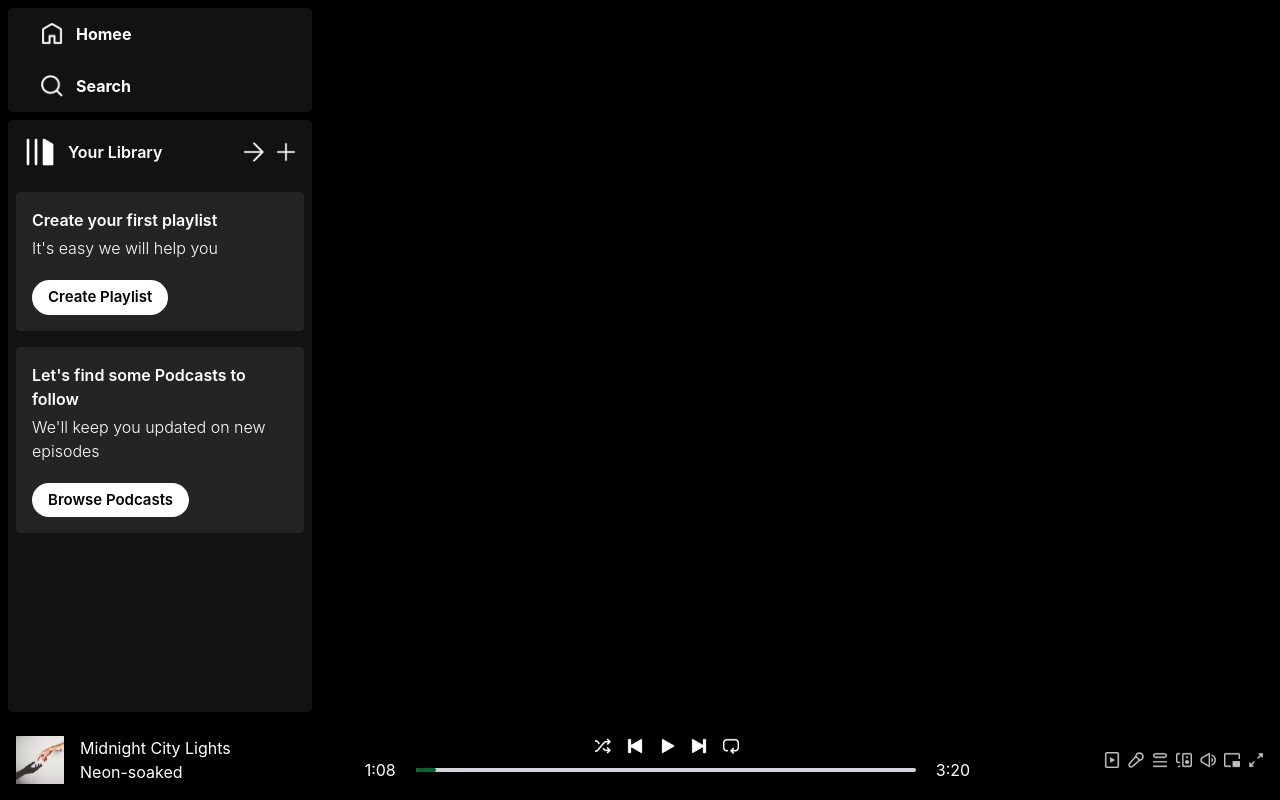
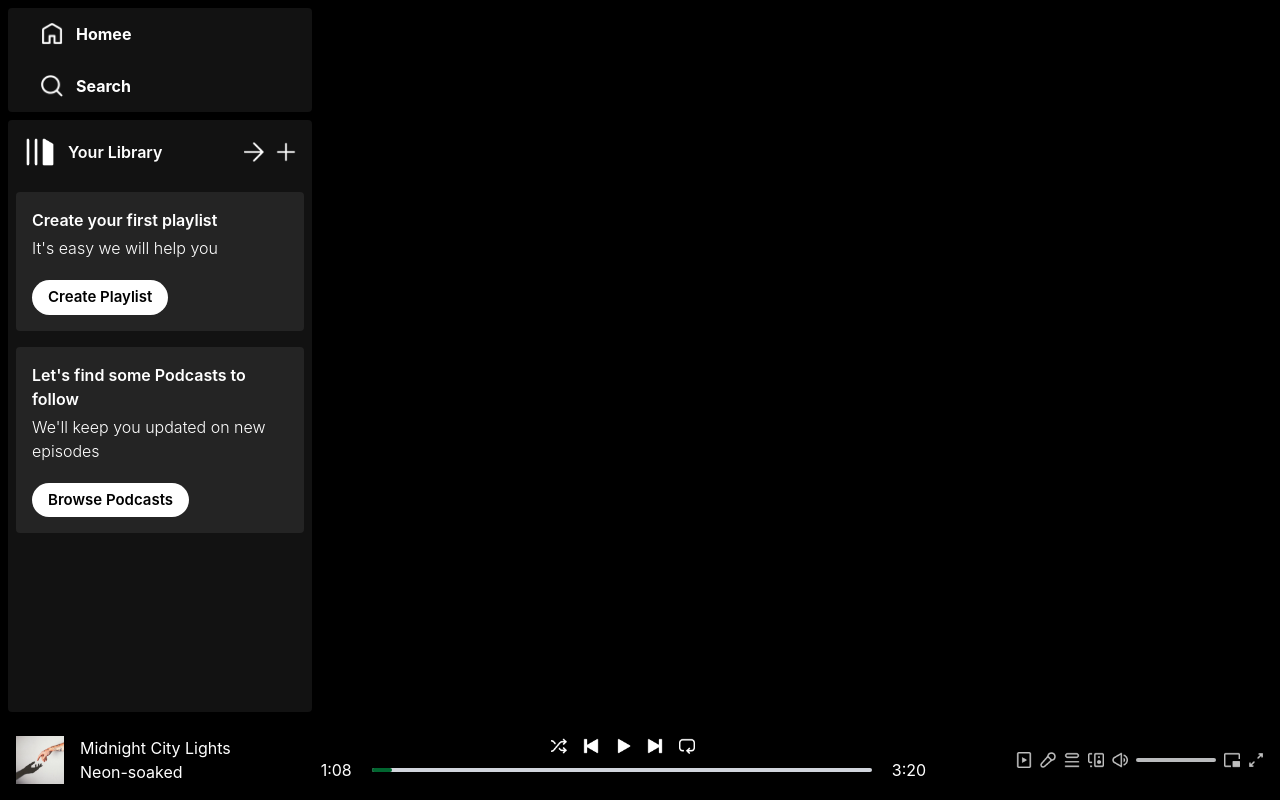
Before and after one commit to alton47/musica, a React (Vite) app: page / in a window 1280 px wide. Built offline with nearby package versions, Linux system fonts and the light colour scheme.

Commit message:
feat(player): Add more PlayerBar UI shell

```diff
--- a/src/components/Player.jsx
+++ b/src/components/Player.jsx
@@ -38,6 +38,7 @@ const Player = () => {
         <img className="w-4 cursor-pointer" src={assets.queue_icon} alt="" />
         <img className="w-4 cursor-pointer" src={assets.speaker_icon} alt="" />
         <img className="w-4 cursor-pointer" src={assets.volume_icon} alt="" />
+        <div className="w-20 bg-slate-50 h-1 rounded cursor-pointer"></div>
         <img
           className="w-4 cursor-pointer"
           src={assets.mini_player_icon}
```
